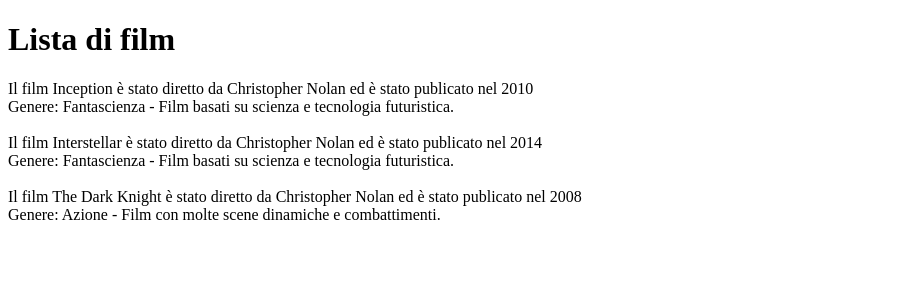
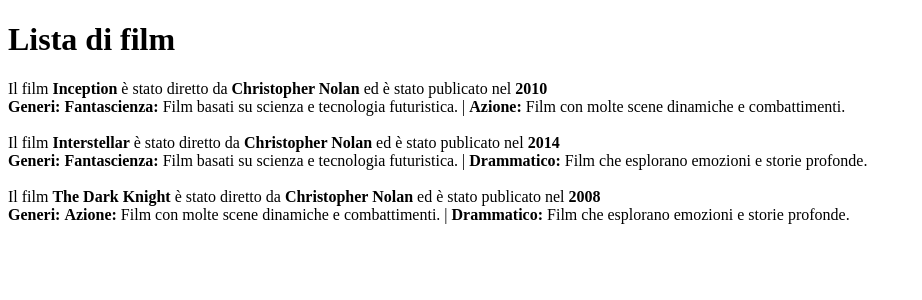
Before and after one commit to angeloalmanza/ex-php8-oop-movie, a PHP site: page / in a window 1280 px wide. Shown: the top 300 px of the page, without its empty margins (0-922 px from the left). Run offline with PHP 8.4, Linux system fonts and the light colour scheme.

Commit message:
feat: più generi per ogni film

```diff
--- a/index.php
+++ b/index.php
@@ -16,23 +16,29 @@ class Movie {
     public $title;
     public $director;
     public $year;
-    public $genre;
+    public $genres = [];
 
     //costruttore
-    public function __construct($_title, $_director, $_year, Genre $_genre) {
+    public function __construct($_title, $_director, $_year, array $_genres) {
         $this->title = $_title;
         $this->director = $_director;
         $this->year = $_year;
-        $this-> genre = $_genre;
+        $this-> genres = $_genres;
     }
 
     //metodo
     public function getMovieDescription() {
-        return "Il film {$this->title} è stato diretto da {$this->director} ed è stato publicato nel {$this->year}";
+        return "Il film <strong>{$this->title}</strong> è stato diretto da <strong>{$this->director}</strong> ed è stato publicato nel <strong>{$this->year}</strong>";
     }
 
     public function getGenreDetails() {
-        return "Genere: {$this->genre->name} - {$this->genre->description}";
+        $genreDetails = [];
+
+        foreach ($this->genres as $genre) {
+            $genreDetails[] = "<strong>{$genre->name}:</strong> {$genre->description}";
+        }
+
+        return "<strong>Generi:</strong> " . implode(" | ", $genreDetails);
     }
 }
 ?>
@@ -50,11 +56,12 @@ class Movie {
     <?php
     $scifi = new Genre("Fantascienza", "Film basati su scienza e tecnologia futuristica.");
     $action = new Genre("Azione", "Film con molte scene dinamiche e combattimenti.");
+    $drama = new Genre("Drammatico", "Film che esplorano emozioni e storie profonde.");
 
     $movies = [
-        new Movie("Inception", "Christopher Nolan", 2010, $scifi),
-        new Movie("Interstellar", "Christopher Nolan", 2014, $scifi),
-        new Movie("The Dark Knight", "Christopher Nolan", 2008, $action)
+        new Movie("Inception", "Christopher Nolan", 2010, [$scifi, $action]),
+        new Movie("Interstellar", "Christopher Nolan", 2014, [$scifi, $drama]),
+        new Movie("The Dark Knight", "Christopher Nolan", 2008, [$action, $drama])
     ];
 
     foreach ($movies as $movie) {
```
